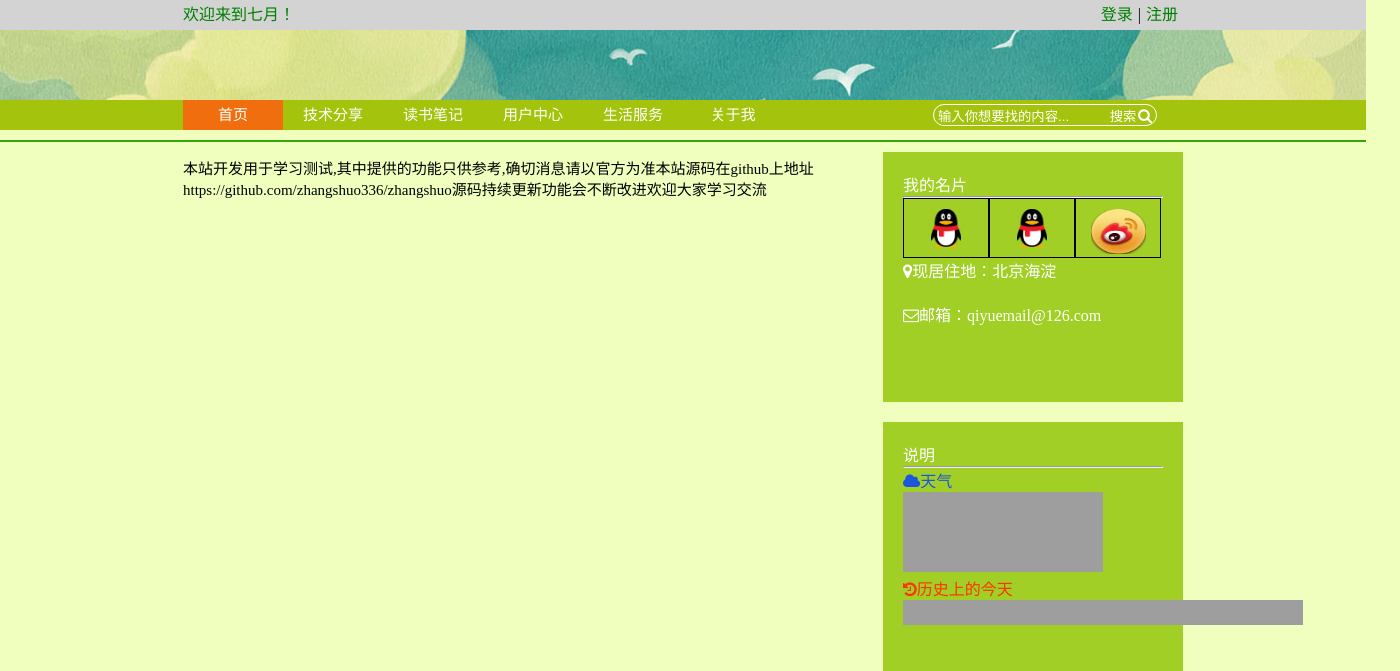
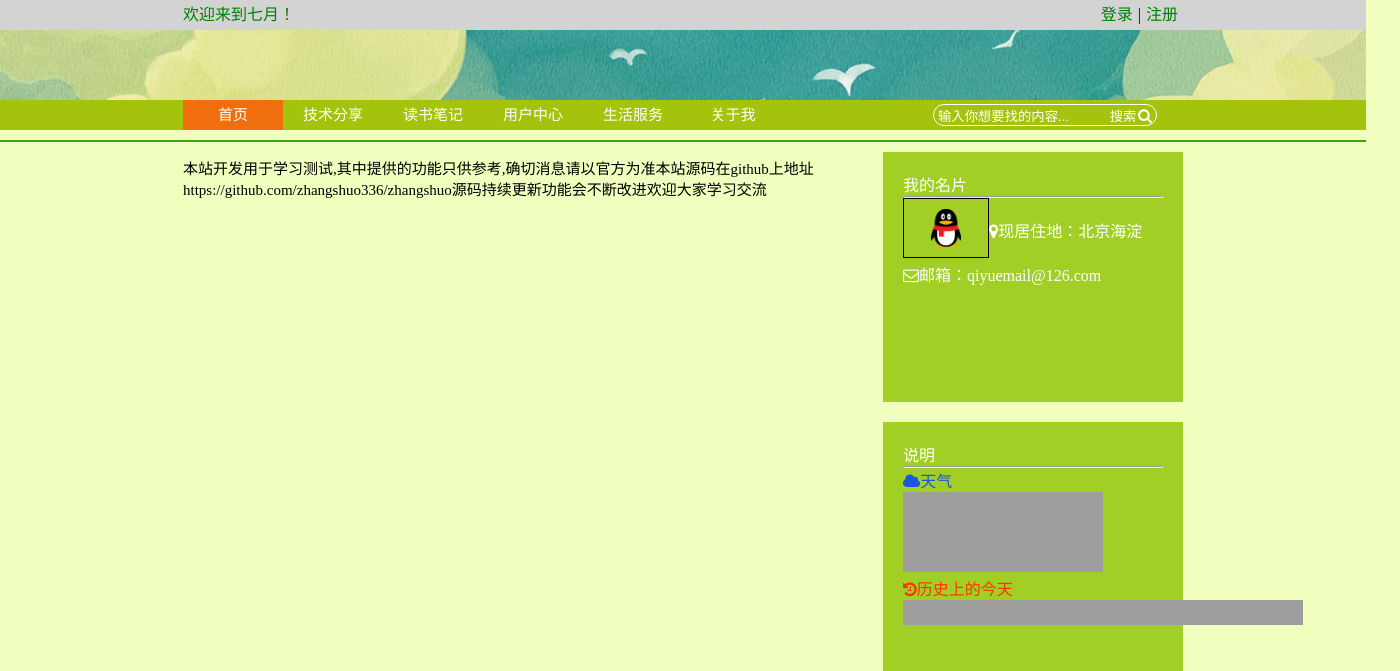
Before and after one commit to zhangshuo336/server, a Django app: page /about_me in a window 1400 px wide. Shown: the top 671 px of the page. Run offline with Django 3.2, Linux system fonts and the light colour scheme; grey boxes are pictures that could not be loaded.

Commit message:
模块整理

```diff
--- a/myblog/blogUserApp/views.py
+++ b/myblog/blogUserApp/views.py
@@ -1,8 +1,7 @@
 #coding=utf-8
+import os
 from django.shortcuts import render
-import os
 from myblog import settings
-# Create your views here.
 from models import User
 from django.http import HttpResponse,HttpResponseRedirect
 from django.core.urlresolvers import reverse
--- a/myblog/htmlPageApp/templates/base.html
+++ b/myblog/htmlPageApp/templates/base.html
@@ -93,9 +93,8 @@
 			<div class="privatebox">
 			<p>我的名片</p>
 			<hr>
-				<a href="{%url 'htmlPageApp:qq_login_page'%}"><div class="login_img_btn"><img src="/statics/usermedia/qq.png" alt="" class="btn_img"></div></a>
-				<a href=""><div class="login_img_btn"><img src="/statics/usermedia/qq.png" alt="" class="btn_img"></div></a>
-				<a href=""><div class="login_img_btn"><img src="/statics/usermedia/sinaweibo.png" alt="" class="weibo_btn_img"></div></a>
+				<div class="login_img_btn"><img src="/statics/usermedia/qq.png" alt="" class="btn_img"></div>
+
 				<p class="rightboxcontent"> <i class="fa fa-map-marker" aria-hidden="true"></i>现居住地：北京海淀</p>
 				<p class="rightboxcontent"> <i class="fa fa-envelope-o" aria-hidden="true"></i>邮箱：qiyuemail@126.com</p>
 			</div>
```
Also changed, not shown: myblog/htmlPageApp/views.py (+8 -8 lines).
